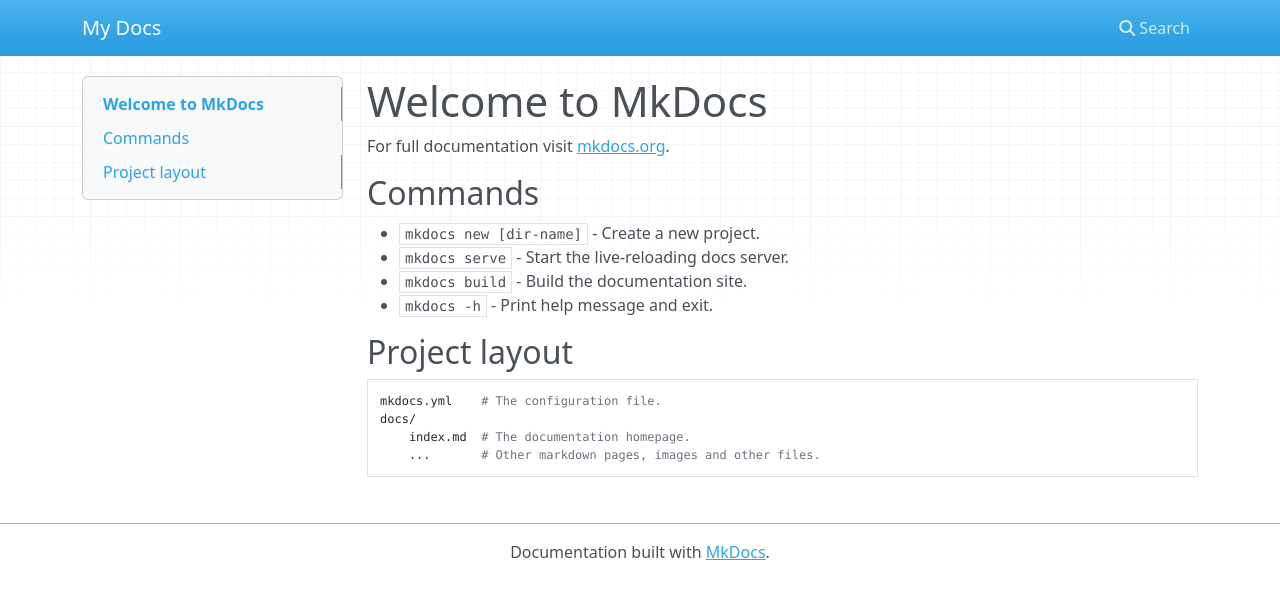
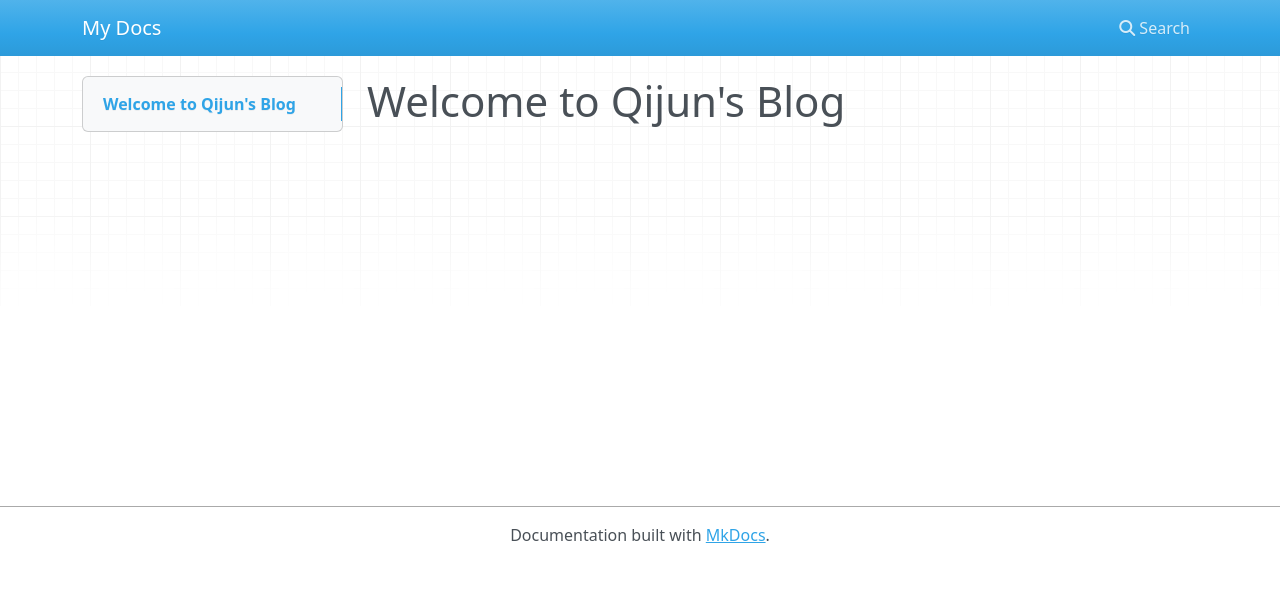
Before and after one commit to sergiudm/qijun-blog, an MkDocs documentation site: the page built from docs/index.md, in a window 1280 px wide. Shown: the top 599 px of the page. Built offline with MkDocs 1.6.1, drawn with Linux system fonts in a browser that asks for light colours; nearby versions of some CDN libraries.

Commit message:
Update documentation homepage and add README file

```diff
--- a/docs/index.md
+++ b/docs/index.md
@@ -1,17 +1 @@
-# Welcome to MkDocs
-
-For full documentation visit [mkdocs.org](https://www.mkdocs.org).
-
-## Commands
-
-* `mkdocs new [dir-name]` - Create a new project.
-* `mkdocs serve` - Start the live-reloading docs server.
-* `mkdocs build` - Build the documentation site.
-* `mkdocs -h` - Print help message and exit.
-
-## Project layout
-
-    mkdocs.yml    # The configuration file.
-    docs/
-        index.md  # The documentation homepage.
-        ...       # Other markdown pages, images and other files.
+# Welcome to Qijun's Blog
```
Also changed, not shown: README.md (added).
